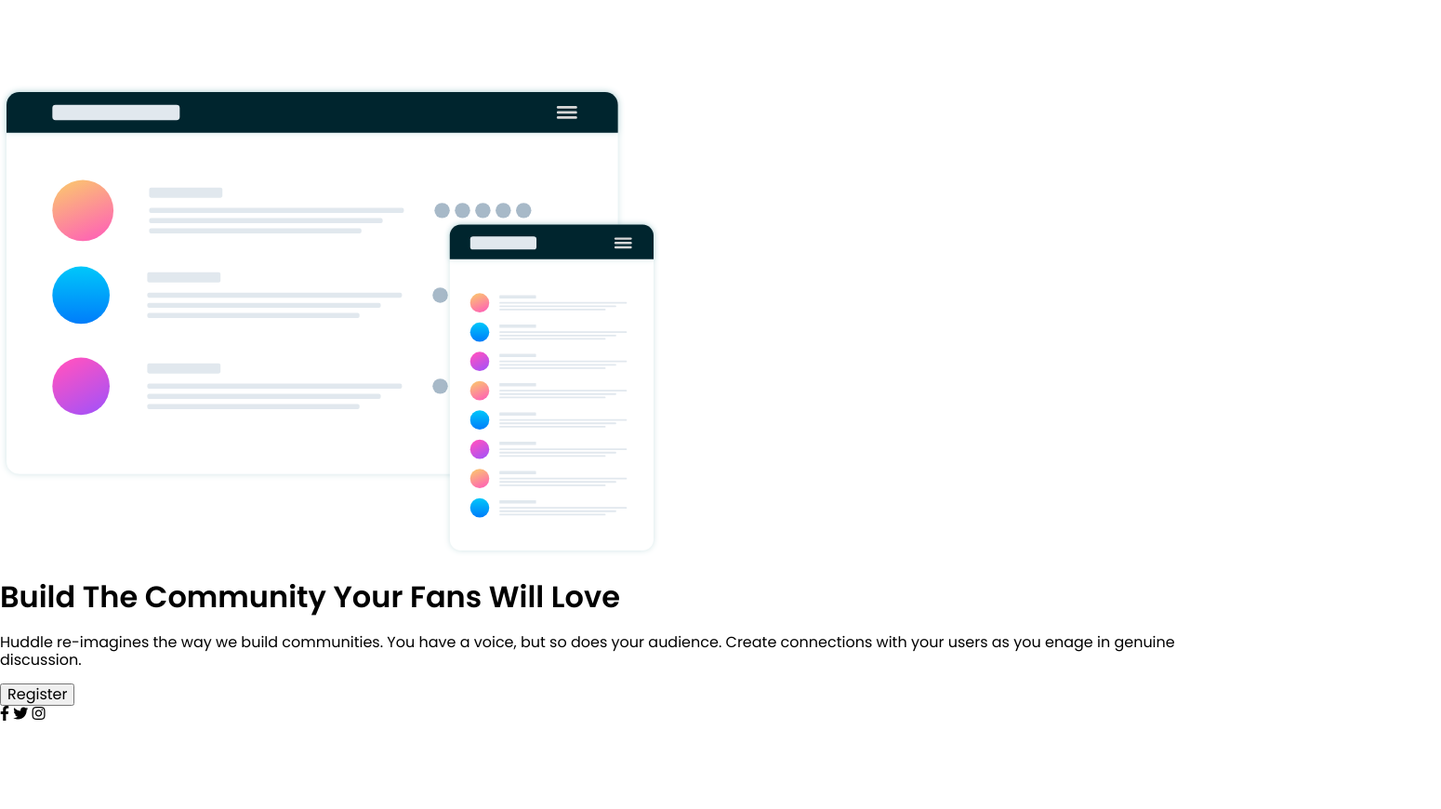
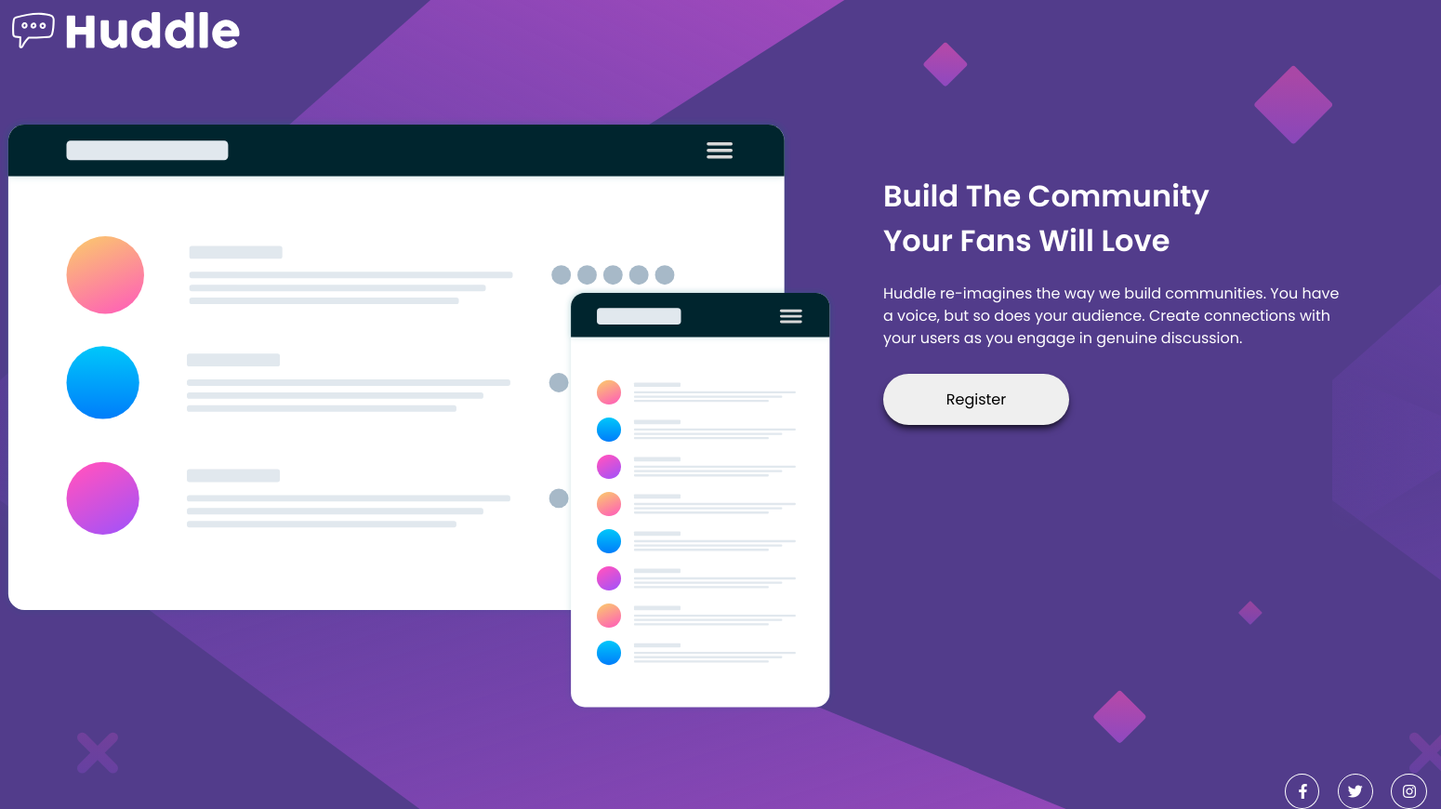
Before and after one commit to wella4life/Challenge_9_Easy, a plain HTML site: page index.html in a window 1280 px wide. Shown: the whole page at 93% size, 1550 px wide, since content can reach past the window. Before the commit the page ends 800 px from the top, so only its background shows below. Drawn offline with Linux system fonts and the light colour scheme.

Commit message:
Finished Desktop Version
.Edited index.html
.Finished desktop version

```diff
--- a/css/master.css
+++ b/css/master.css
@@ -17,6 +17,9 @@ html {
   transition: 0.5s;
 }
 body {
+  background-image: url(../images/bg-desktop.svg);
+  background-size: cover;
+  background-color: var(--Violet);
   font-family: "Open Sans", sans-serif;
   /* 400 - Body */
   font-family: "Poppins", sans-serif;
@@ -38,5 +41,65 @@ ul {
 .container {
   margin-left: auto;
   margin-right: auto;
+  position: relative;
+  display: flex;
+  flex-direction: column;
+  align-items: flex-start;
+}
+.container img {
+  margin-bottom: 60px;
+}
+.container .box {
+  display: grid;
+  grid-template-columns: auto 600px;
+  gap: 50px;
+}
+.box .left img {
+  width: 900px;
+}
+.box .right {
+  margin-top: 40px;
+}
+.box .right .content {
+}
+.right .content h1 {
+  color: white;
+  margin-right: 170px;
+  line-height: 1.5;
+}
+.right .content p {
+  color: white;
+  margin-right: 100px;
+  line-height: 1.5;
+}
+.right .content button {
+  width: 200px;
+  height: 55px;
+  border-radius: 30px;
+  border-style: hidden;
+  box-shadow: 0px 5px 10px -3px black;
+  margin-top: 10px;
+}
+.container .social {
+  align-self: flex-end;
+}
+.container .social i {
+  margin-right: 15px;
+  color: white;
+  min-width: 15px;
+  min-height: 15px;
+  border: 1px solid white;
+  border-radius: 50%;
+  padding-left: 10px;
+  padding-top: 10px;
+  padding-right: 10px;
+  padding-bottom: 10px;
+}
+.container .social i:first-child {
+  padding-left: 13px;
+  padding-right: 7px;
+}
+.container .social i:last-child {
+  padding-left: 12px;
 }
 /*----------------------------------------------------------------  End Code */
--- a/index.html
+++ b/index.html
@@ -32,7 +32,7 @@
             <p>
               Huddle re-imagines the way we build communities. You have a voice,
               but so does your audience. Create connections with your users as
-              you enage in genuine discussion.
+              you engage in genuine discussion.
             </p>
             <button type="button" name="Register">Register</button>
           </div>
```
